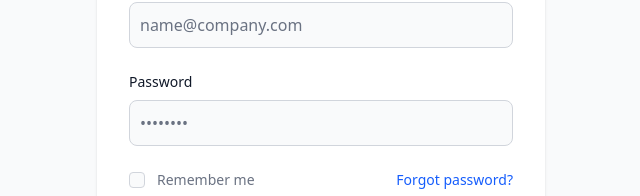
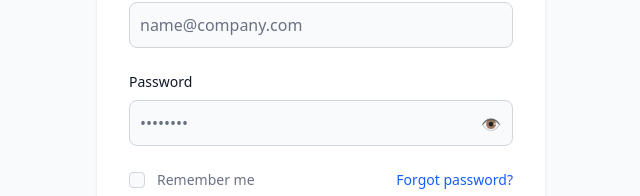
Before and after one commit to VaibhavAPatil/ChatApp, a React (Vite) app in the folder Frontend/: page /login in a window 1280 px wide. Shown: the part 319-515 px from the top of the page, without its empty margins (319-959 px from the left). Built offline with nearby package versions, Linux system fonts and the light colour scheme.

Commit message:
show & hide password in login

```diff
--- a/Frontend/src/pages/Login.jsx
+++ b/Frontend/src/pages/Login.jsx
@@ -5,6 +5,7 @@ import axios from "../config/axios.config"; // Use centralized API config
 const Login = () => {
   const [formData, setFormData] = useState({ email: "", password: "" });
   const [error, setError] = useState(""); // State for error messages
+  const [showPassword, setShowPassword] = useState(false);
   const navigate = useNavigate();
 
   // ✅ Handle Input Changes
@@ -76,7 +77,7 @@ const Login = () => {
               </div>
 
               {/* ✅ Password Input */}
-              <div>
+              <div className="relative">
                 <label
                   htmlFor="password"
                   className="block mb-2 text-sm font-medium text-gray-900 dark:text-white"
@@ -84,7 +85,7 @@ const Login = () => {
                   Password
                 </label>
                 <input
-                  type="password"
+                  type={showPassword ? "text" : "password"}
                   name="password"
                   id="password"
                   value={formData.password}
@@ -93,6 +94,17 @@ const Login = () => {
                   className="bg-gray-50 border border-gray-300 text-gray-900 rounded-lg focus:ring-blue-600 focus:border-blue-600 block w-full p-2.5 dark:bg-gray-700 dark:border-gray-600 dark:placeholder-gray-400 dark:text-white dark:focus:ring-blue-500 dark:focus:border-blue-500"
                   required
                 />
+                <button
+                  type="button"
+                  className="absolute right-3 top-10 text-gray-500 dark:text-gray-300"
+                  onClick={() => setShowPassword(!showPassword)}
+                >
+                  {showPassword
+                    ? // Hide Icon
+                      "🫣"
+                    : // Show Icon
+                      "👁️"}
+                </button>
               </div>
 
               {/* ✅ Remember Me Checkbox & Forgot Password */}
```
